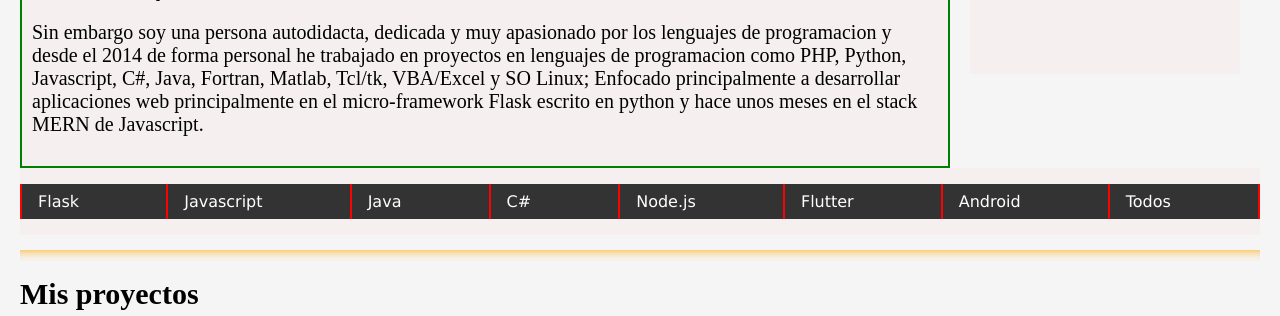
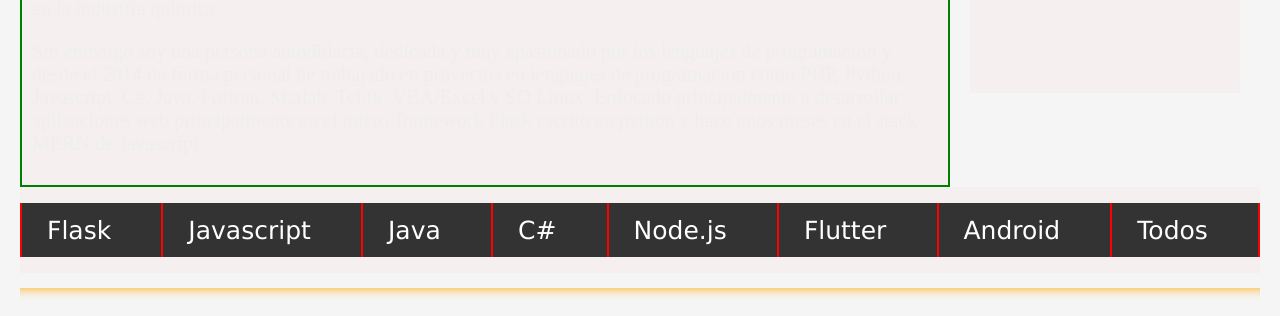
Before and after one commit to Redoxfox/mysite, a Flask app: template app/templates/index.html in a window 1280 px wide. Shown: the part 493-809 px from the top of the page. Run offline with Flask 2, Linux system fonts and the light colour scheme; the template is opened without the code that fills it, so the values that code supplies are empty; parts of the project's set-up code (start-up, migrations or seed data) failed here and were passed over; some libraries are stand-ins or nearby versions.

Commit message:
Maquetacion y estilos>>>Redes sociales tamaño de letra  V. inestable

```diff
--- a/app/static/css/base.css
+++ b/app/static/css/base.css
@@ -177,6 +177,7 @@ html, body {
 
 p{
     font-size: 20px;
+    color: #eee;
 }
 
 .container .titulo-proyectos
@@ -214,6 +215,10 @@ padding: 0%;
    font-family: Verdana, Geneva, sans-serif;
    -webkit-font-smoothing: antialiased;
    -moz-osx-font-smoothing: grayscale;
+}
+
+.menuitems{
+    font-size: 25px;
 }
 
 .option-menu li a
```
